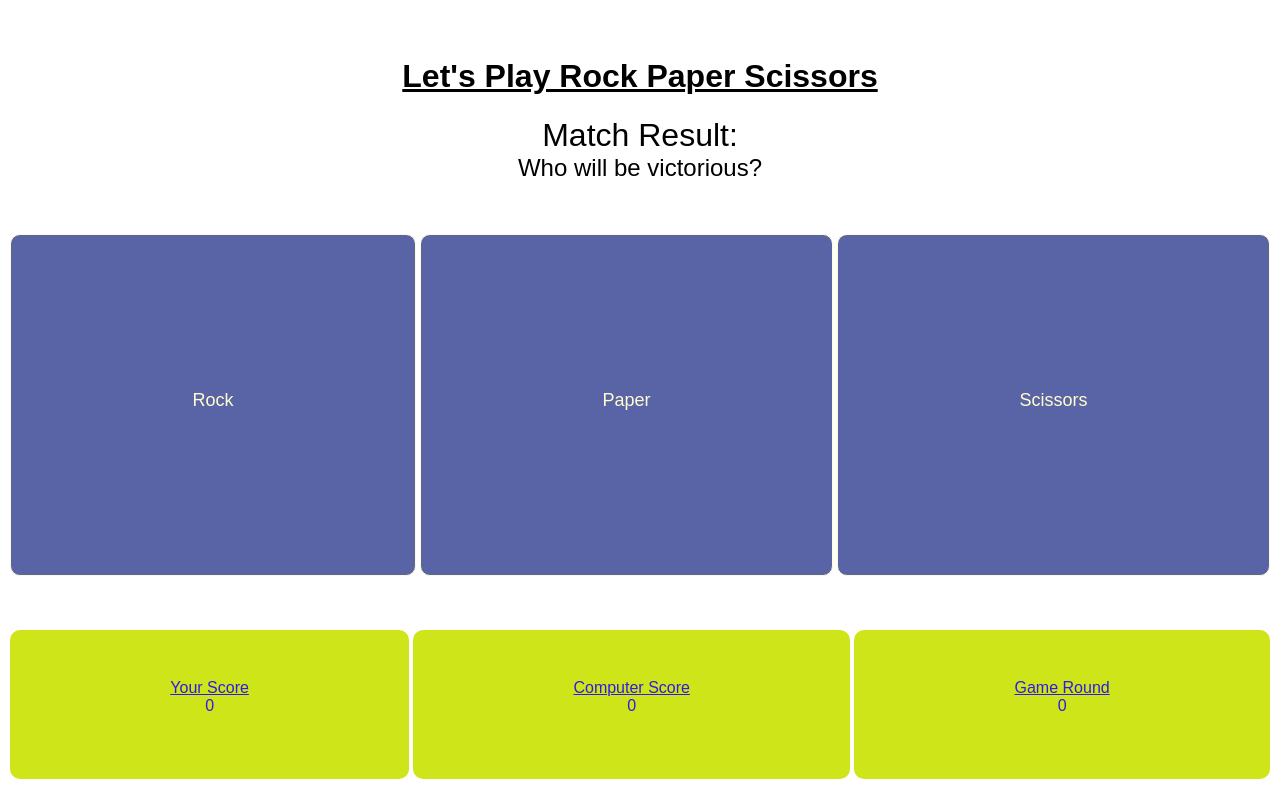
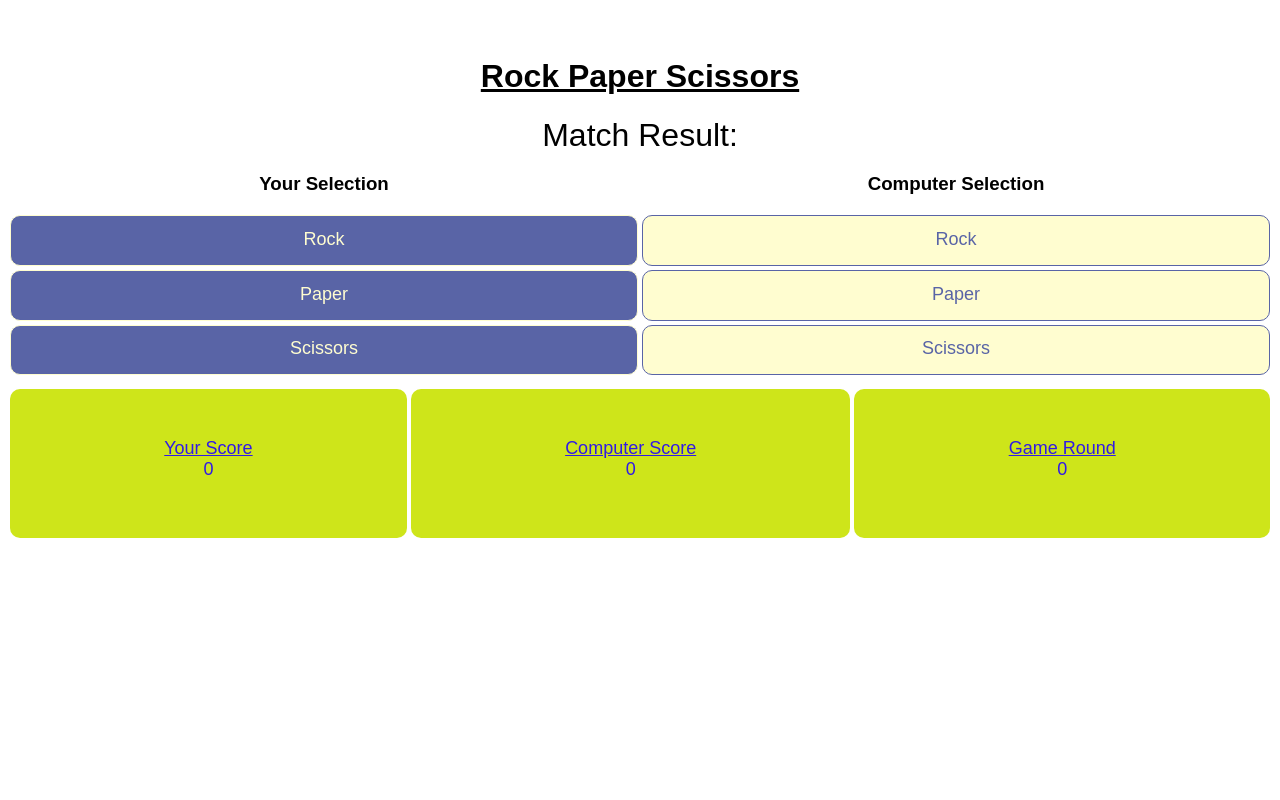
Before and after one commit to sdehority1/RockPaperScissors21, a plain HTML site: page INDEX.html in a window 1280 px wide. Drawn offline with Linux system fonts and the light colour scheme; a web font is replaced by a local one.

Commit message:
Adjusted layout, cleaned up HTML. Last thing to do is get player selectiona & comp selection highlighted as needed.

```diff
--- a/INDEX.html
+++ b/INDEX.html
@@ -6,18 +6,37 @@
 <body>
     <main>
         <div id="headerContainer">
-            <h1>Let's Play Rock Paper Scissors</h1>
+            <h1>Rock Paper Scissors</h1>
         </div>
-       <div id="resultWrapper"> Match Result:<div id="result">Who will be victorious?</div></div>
-        <div id="buttonContainer">
-            <div id="rock" class="gameButtons">Rock</div>
-            <div id="paper" class="gameButtons">Paper</div>
-            <div id="scissors" class="gameButtons">Scissors</div>
+        <div id="resultWrapper"> Match Result:<div id="result"></div>
+        <div id="seriesResult"></div>
+        </div>
+        <div id="anotherWrapper">
+            <div id='mainContainer'>
+                <div id="playerButtonContainer">
+                    <h3>Your Selection</h3>
+                    <div id="rock" class="playerGameButtons">Rock</div>
+                    <div id="paper" class="playerGameButtons">Paper</div>
+                    <div id="scissors" class="playerGameButtons">Scissors</div>
+                </div>
+                <div id="computerButtonContainer">
+                    <h3>Computer Selection</h3>
+                    <div class="computerGameButtons">Rock</div>
+                    <div class="computerGameButtons">Paper</div>
+                    <div  class="computerGameButtons">Scissors</div>
+                </div>
+            </div>
         </div>
         <div id="scoreContainer">
-            <div class="scores"><u> Your Score </u><br><div id="playerScore">0</div></div>
-            <div class="scores"><u>Computer Score</u><br><div id="computerScore">0</div></div>
-            <div class="scores"><u>Game Round</u><br> <div id="gameRound">0</div></div>
+            <div class="scores"><u> Your Score </u><br>
+                <div id="playerScore">0</div>
+            </div>
+            <div class="scores"><u>Computer Score</u><br>
+                <div id="computerScore">0</div>
+            </div>
+            <div class="scores"><u>Game Round</u><br>
+                <div id="gameRound">0</div>
+            </div>
         </div>
     </main>
     <script src="logic.js"></script>
--- a/LOGIC.js
+++ b/LOGIC.js
@@ -2,38 +2,67 @@
 let i = 0;
 let j = 0;
 let k = 0;
+let selection = [];
 let math = () => {
     let computerPlay = Math.random();
     let humanPlay = Math.random();
     computerPlay;
     humanPlay;
     if (computerPlay > humanPlay) {
-        console.log('computer')
+        //console.log('computer')
         i++;
         k++;
         document.getElementById("computerScore").innerHTML = i;
         document.getElementById("gameRound").innerHTML = k;
-        document.getElementById("result").innerHTML = `The computer won this round :(`;
+        switch (selection) {
+            case 'rock':
+                document.getElementById("result").innerHTML =  `Paper beats rock. The computer won this round :(`;
+                break;
+            case 'paper':
+                document.getElementById("result").innerHTML = `Scissors beats paper. The computer won this round :(`;
+                break;
+            case 'scissors':
+                document.getElementById("result").innerHTML = `Rock beats scissors. The computer won this round :(`;
+                break;
+        }
     } else if (computerPlay < humanPlay) {
-        console.log('human')
+        //console.log('human')
         j++;
         k++;
         document.getElementById("playerScore").innerHTML = j;
         document.getElementById("gameRound").innerHTML = k;
-        document.getElementById("result").innerHTML = `You won this round!`;
+        switch (selection) {
+            case 'rock':
+                document.getElementById("result").innerHTML = `Rock beats scissors – you win!`;
+                break;
+            case 'paper':
+                document.getElementById("result").innerHTML = `Paper beats rock – you win!`;
+                break;
+            case 'scissors':
+                document.getElementById("result").innerHTML = `Scissors beats paper – you win!`;
+                break;
+        }
     } else {
         console.log('tie')
         k++;
         document.getElementById("result").innerHTML = `It's a tie!`;
     }
-    if (i == 5){
-        document.getElementById("result").innerHTML = `The computer won the series, ${i} to ${j}`;
+    if (i == 5) {
+        //document.getElementById("seriesResult").innerHTML = `The computer won the series, ${i} to ${j}`;
+        alert(`The computer won the series, ${i} to ${j}`);
+        document.getElementById("playerScore").innerHTML = 0;
+        document.getElementById("computerScore").innerHTML = 0;
+        document.getElementById("gameRound").innerHTML = 0;
         i = 0;
         j = 0;
         k = 0;
     }
-    if (j == 5){
-        document.getElementById("result").innerHTML = `Man has triumphed over machine, ${j} to ${i}`;
+    if (j == 5) {
+        //document.getElementById("seriesResult").innerHTML = `Man has triumphed over machine, ${j} to ${i}`;
+        alert(`Man has triumphed over machine, ${j} to ${i}`);
+        document.getElementById("playerScore").innerHTML = 0;
+        document.getElementById("computerScore").innerHTML = 0;
+        document.getElementById("gameRound").innerHTML = 0;
         i = 0;
         j = 0;
         k = 0;
@@ -44,13 +73,16 @@ let math = () => {
 
 //GAME FUNCS
 rock.onclick = function () {
+    selection = 'rock';
     math();
 }
 
 paper.onclick = function () {
+    selection = 'paper';
     math();
 }
 
 scissors.onclick = function () {
+    selection = 'scissors';
     math();
 }
--- a/STYLES.css
+++ b/STYLES.css
@@ -9,6 +9,19 @@ main{
 
 h1{
     text-decoration: underline;
+}
+
+h3{
+    text-align: center;
+}
+
+#anotherWrapper{
+    display: flex;
+    flex-direction: column;
+}
+
+#mainContainer{
+        display: flex;
 }
 
 #resultWrapper{
@@ -25,9 +38,9 @@ h1{
 
 #scoreContainer{
     display: flex;
-    flex-direction: row;
     width: 100%;
-    margin: 50px 0 0 0
+    margin: 10px 0 0 0;
+    float: right;
 }
 
 .scores{
@@ -39,6 +52,7 @@ h1{
     height: 100px;
     padding-top: 49px;
     margin: 2px;
+    font-size: large;
 }
 
 .scores:hover{
@@ -48,27 +62,47 @@ h1{
 }
 
 
-#buttonContainer{
+#playerButtonContainer{
     display:flex;
-   margin: 50px 0 0 0;
-
+   flex-direction: column;
+   width: 50%;
 }
 
-.gameButtons{
-    border-radius: 10px;
+#computerButtonContainer{
+    display:flex;
+   flex-direction: column;
+   width: 50%;
+}
+
+
+.playerGameButtons{
+     border-radius: 10px;
     flex-grow: 1;
     text-align: center;
     background-color: #5964A6;
     color: #FFFDD0;
-    height: 185px;
+    height: 2em;
     border: solid;
-    padding-top: 155px;
     margin: 2px;
     border-width: thin;
     font-size:large;
+    padding-top: 2%;
 }
 
-.gameButtons:active{
+.computerGameButtons{
+    border-radius: 10px;
+   flex-grow: 1;
+   text-align: center;
+   background-color: #FFFDD0;
+   color: #5964A6;;
+   height: 2em;
+   border: solid;
+   margin: 2px;
+   border-width: thin;
+   font-size:large;
+   padding-top: 2%;
+}
+.playerGameButtons:active{
     color: #5964A6;
     background-color: #FFFDD0;;
     border-radius: 9px;
```
